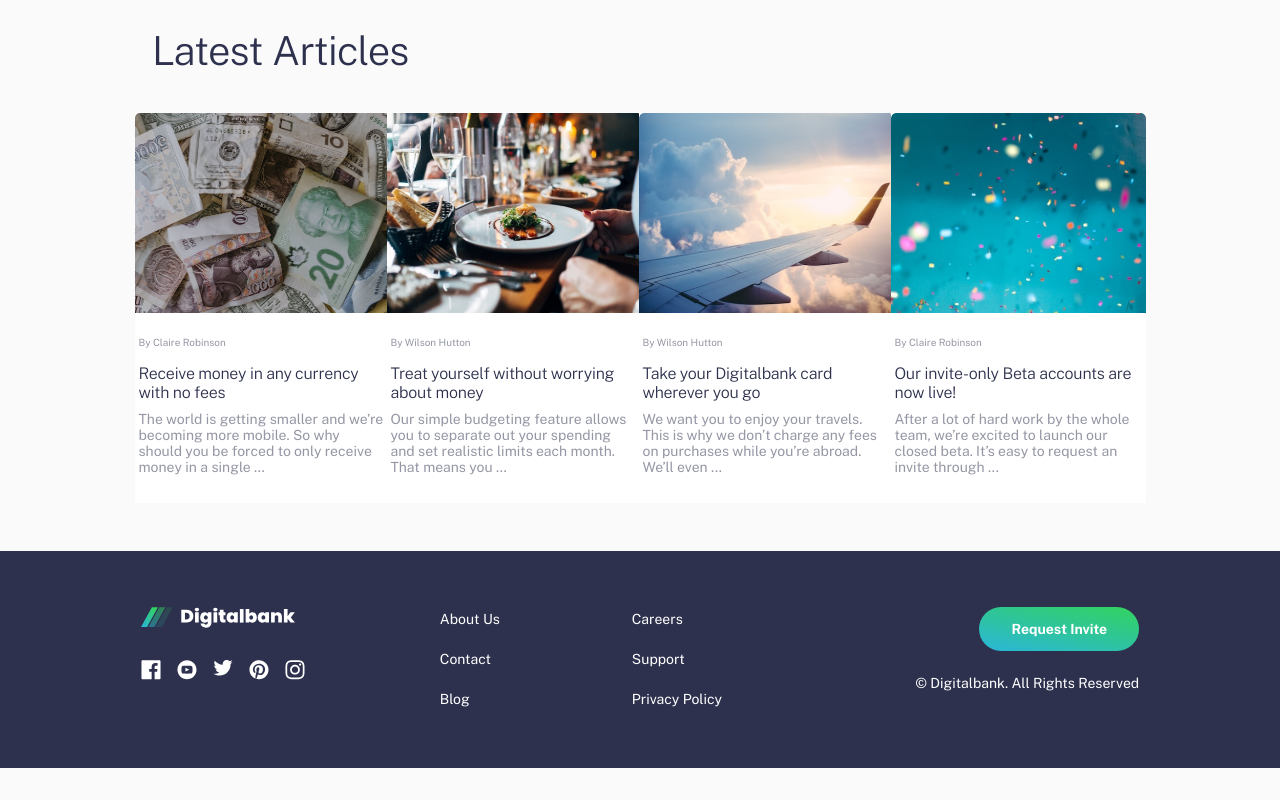
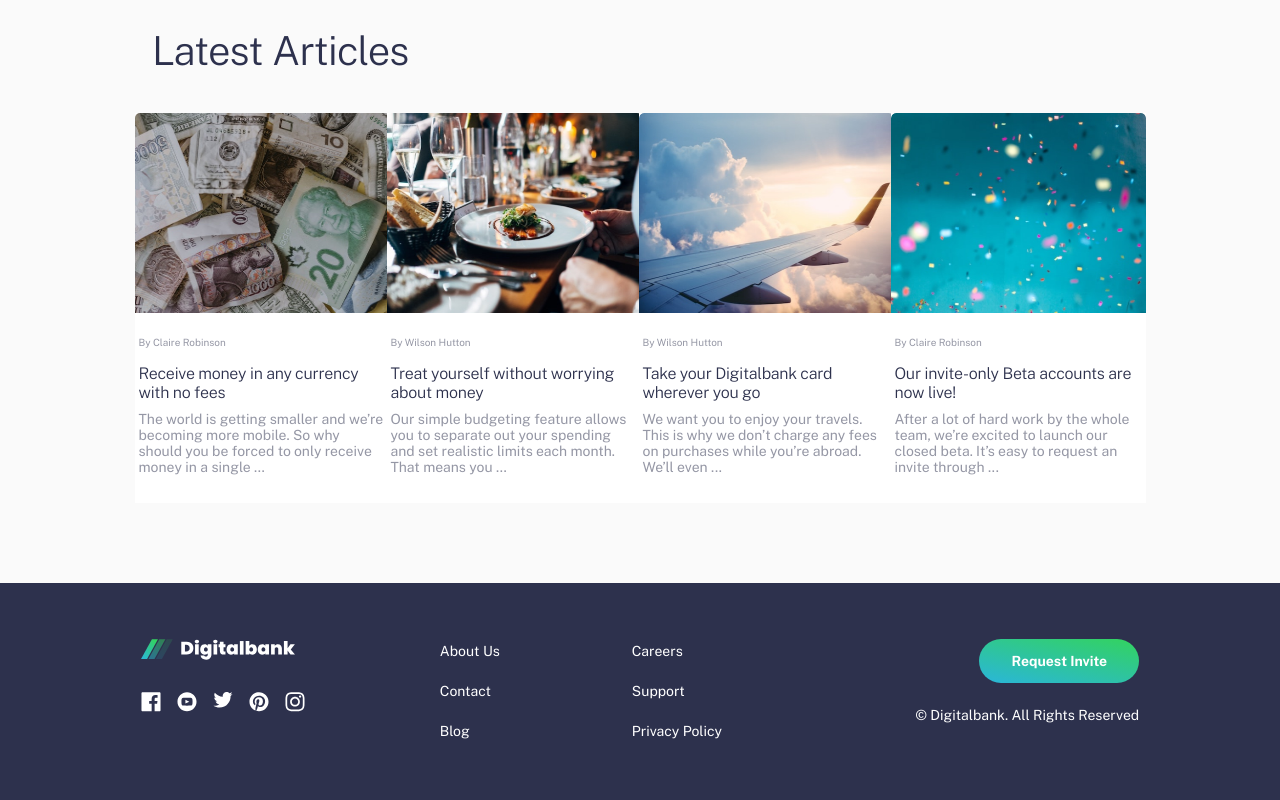
Before and after one commit to Emngila/digitalbank, a website: page index.html in a window 1280 px wide. Shown: the part 1487-2287 px from the top of the page. Before the commit the page ends 2255 px from the top, so only its background shows below. Drawn offline with Linux system fonts and the light colour scheme.

Commit message:
footer top margin

```diff
--- a/index.html
+++ b/index.html
@@ -304,7 +304,7 @@
     <!-- Footer -->
     <!-- Footer -->
     <footer
-      class="bg-Blue-950 space-y-8 py-14 xl:grid grid-cols-[284px_192px_160px_1fr] xl:px-[11%]"
+      class="bg-Blue-950 space-y-8 xl:mt-8  py-14 xl:grid grid-cols-[284px_192px_160px_1fr] xl:px-[11%]"
     >
       <!-- logo and social media -->
       <div
```
Also changed, not shown: src/output.css.
